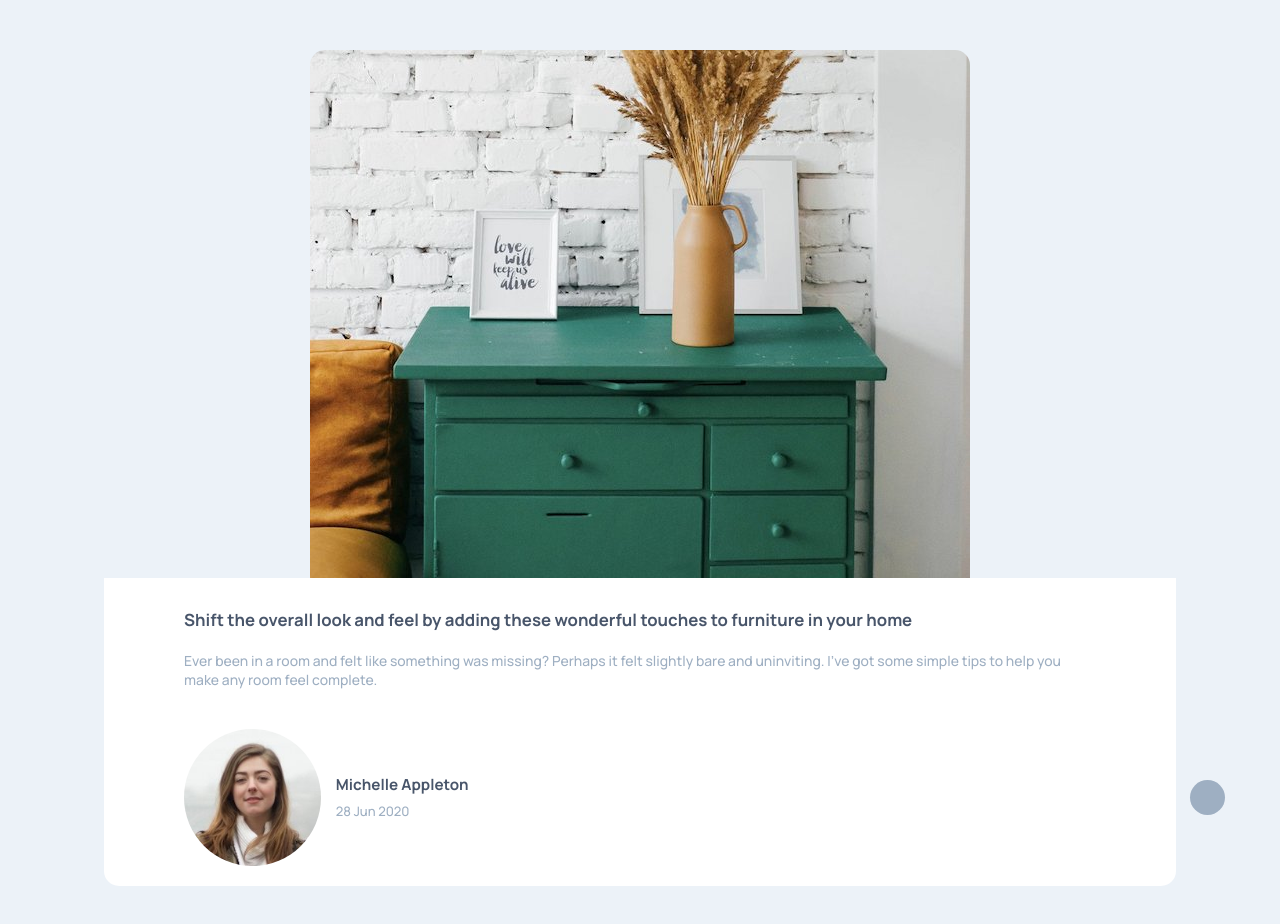
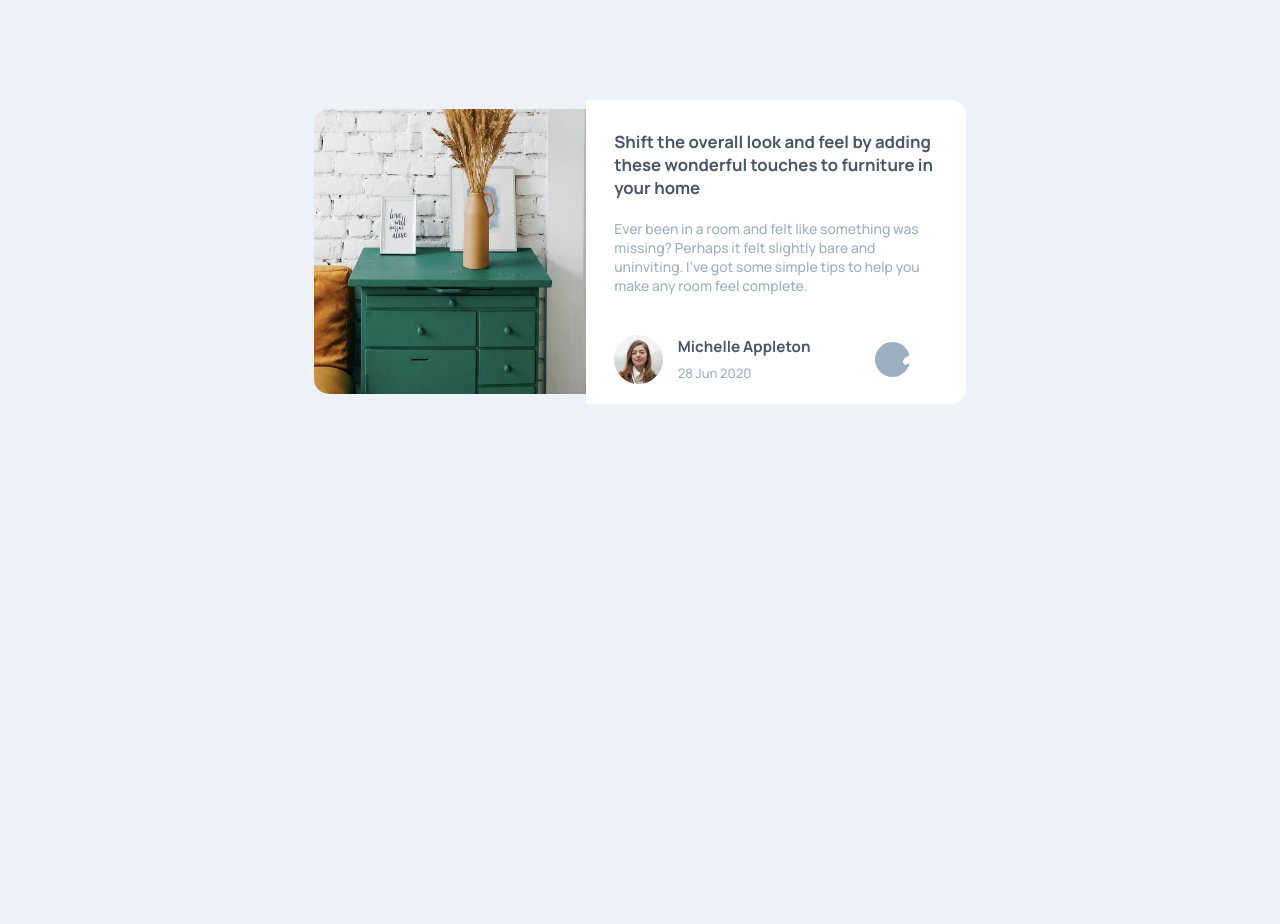
Before and after one commit to Macnelson9/article-preview-component, a plain HTML site: page index.html in a window 1280 px wide. After the commit the page ends 800 px from the top, so only its background shows below. Drawn offline with Linux system fonts and the light colour scheme.

Commit message:
Improve user interface and experience across all screens

```diff
--- a/styles.css
+++ b/styles.css
@@ -208,6 +208,10 @@ img.share2 {
   img.share2 {
     margin-right: 7px;
   }
+
+  .text-container {
+    border-top-right-radius: 15px;
+  }
 }
 
 @media (min-width: 420px) {
@@ -224,14 +228,14 @@ img.share2 {
   }
 }
 
-/* @media (min-width: 700px) {
+@media (min-width: 700px) {
   body {
     margin: 100px auto;
   }
 
   .body-container {
     flex-direction: row;
-    width: 70%;
+    width: 85%;
   }
 
   img.drawers {
@@ -248,34 +252,89 @@ img.share2 {
     width: 70%;
   }
 
-  .text-container {
-    padding: 20px;
-  }
-
   .names-container,
   .social-container {
     border-top-left-radius: 0;
-    border-bottom-left-radius: 15px;
+    border-bottom-left-radius: 0;
     border-bottom-right-radius: 15px;
     border-top-right-radius: 0;
+    margin-bottom: 0;
   }
 
   .names-details,
   .socials {
     justify-content: space-between;
+    padding: 10px 0;
+  }
+
+  .social-icons {
+    padding: 3px 0;
   }
 
   .backgroundShare,
   .backgroundShare2 {
-    right: 20px;
+    right: 90px;
   }
 
-  img.share,
+  img.share {
+    margin-right: 40px;
+  }
+
   img.share2 {
-    width: 20px;
+    margin-right: 14px;
   }
-} */
+}
 
+@media (min-width: 800px) {
+  .names-details,
+  .socials {
+    justify-content: space-between;
+    padding: 20px 0;
+  }
+
+  .social-icons {
+    padding: 3px 0;
+  }
+
+  img.share {
+    margin-right: 36px;
+  }
+
+  img.share2 {
+    margin-right: 10px;
+  }
+}
+
+@media (min-width: 1000px) {
+  img.drawers {
+    height: 284.77px;
+    width: 25%;
+  }
+
+  .right {
+    width: 35%;
+  }
+
+  .backgroundShare2 {
+    right: 370px;
+  }
+
+  .backgroundShare {
+    right: 370px;
+  }
+
+  img.share2 {
+    margin-right: 15px;
+  }
+
+  img.share {
+    margin-right: -20px;
+  }
+
+  .socials {
+    justify-content: center;
+  }
+}
 /* Attribution styling */
 .attribution {
   font-size: 11px;
```
Also changed, not shown: script.js (line endings or trailing spaces).
